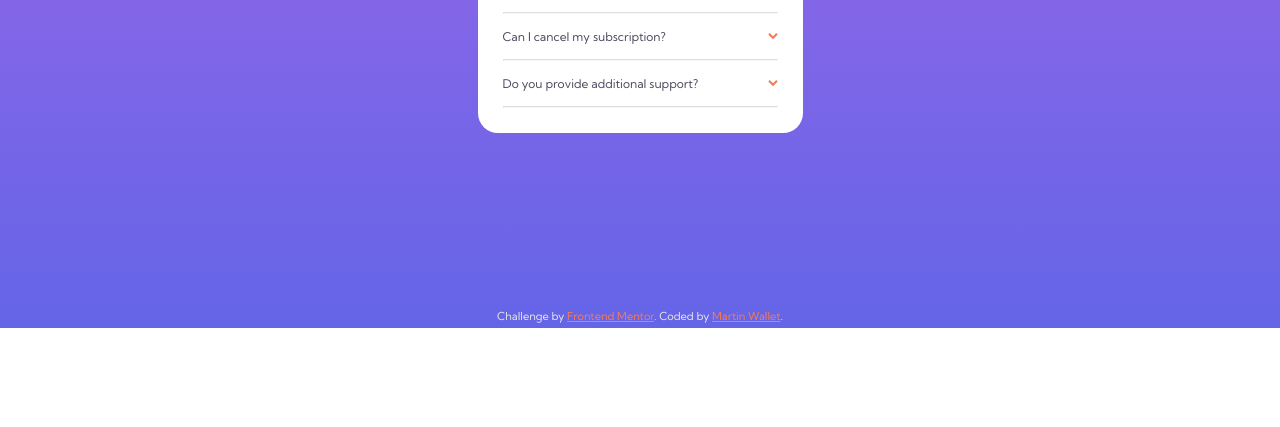
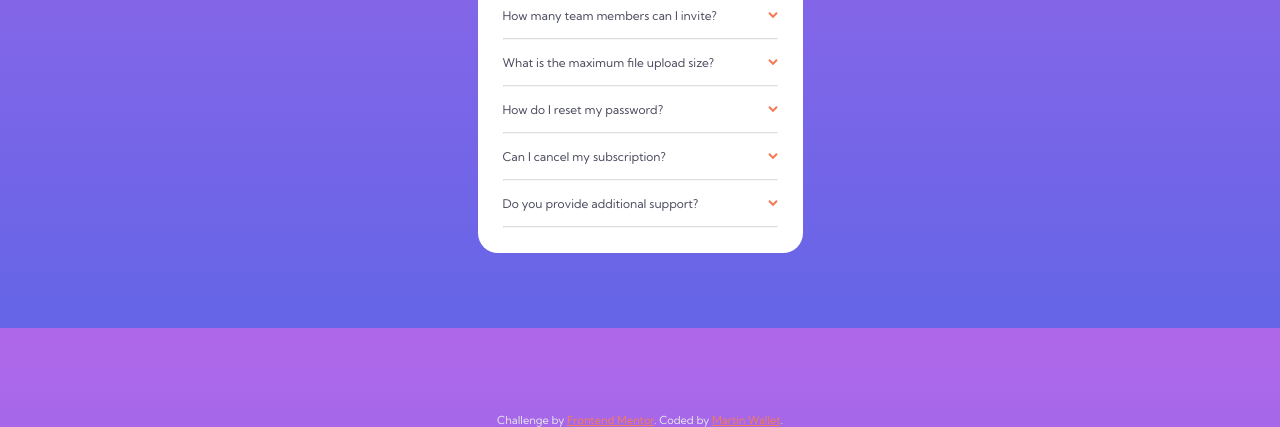
Before and after one commit to martinw0/faq_challenge, a plain HTML site: page index.html in a window 1280 px wide. Shown: the part 472-899 px from the top of the page. Before the commit the page ends 800 px from the top, so only its background shows below. Drawn offline with Linux system fonts and the light colour scheme.

Commit message:
margin test

```diff
--- a/style.scss
+++ b/style.scss
@@ -48,7 +48,8 @@ main {
     flex-direction: column;
     align-items: center;
     padding: 25px;
-    margin: 10vh;
+    margin-top: 50vmin;
+    margin-bottom: 20vmin;
     background-color: white;
     border-radius: 20px;
     .illustration {
```
Also changed, not shown: style.css, 1 other file.
